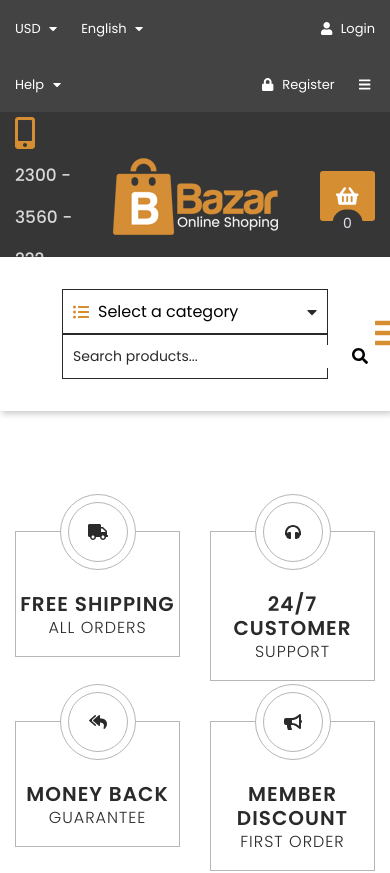
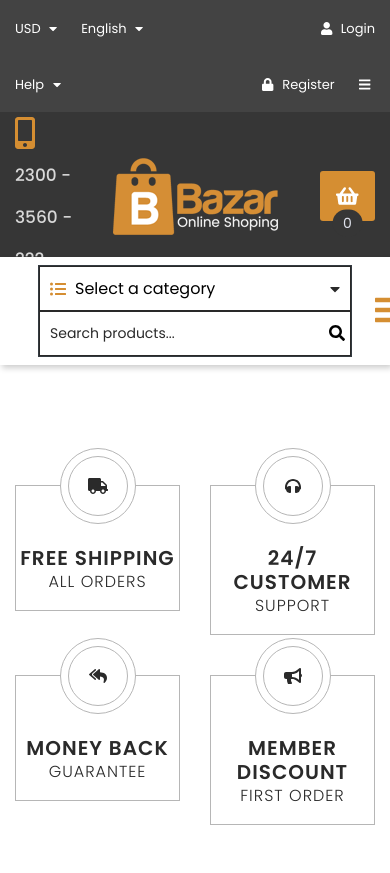
Before and after one commit to wierza/Team-project, a React (Create React App) app: page / in a window 390 px wide. Shown: the top 873 px of the page. Built offline with nearby package versions, Linux system fonts and the light colour scheme.

Commit message:
WDP230901-14 repair rwd on exactly 768 pixel

```diff
--- a/src/components/features/ProductSearch/ProductSearch.js
+++ b/src/components/features/ProductSearch/ProductSearch.js
@@ -7,7 +7,10 @@ import { faListUl, faSearch, faCaretDown } from '@fortawesome/free-solid-svg-ico
 import styles from './ProductSearch.module.scss';
 
 const ProductSearch = () => (
-  <form action='' className={styles.root}>
+  <form
+    action=''
+    className={`d-flex-column d-md-inline-flex m-2 border-dark   ${styles.root}`}
+  >
     <div className={styles.category}>
       <FontAwesomeIcon className={styles.icon} icon={faListUl} />
       <select name='' id=''>
--- a/src/components/features/ProductSearch/ProductSearch.module.scss
+++ b/src/components/features/ProductSearch/ProductSearch.module.scss
@@ -2,8 +2,8 @@
 
 .root {
   border: 1px solid $productSearchForm-border-color;
-  display: inline-flex;
-  height: 45px;
+  // display: inline-flex;
+  // height: 45px;
   color: $text-color;
 
   .category {
@@ -61,13 +61,8 @@
 
 @media (max-width: 768px) {
   .root {
-    display: flex;
-    flex-direction: column;
-    margin: 2rem;
-    height: 90px;
-    border: none;
-
-    .searchField, .category {
+    .searchField,
+    .category {
       border: 1px solid $productSearchForm-border-color;
       height: 45px;
     }
--- a/src/components/layout/MenuBar/MenuBar.js
+++ b/src/components/layout/MenuBar/MenuBar.js
@@ -13,7 +13,9 @@ const MenuBar = ({ children }) => {
   return (
     <div className={`position-relative p-0 p-sm-1 ${styles.root}`}>
       <div className='container'>
-        <div className='align-items-center d-flex flex-row flex-md-column-reverse flex-xl-row '>
+        <div
+          className={`align-items-center d-flex flex-row flex-md-column-reverse flex-xl-row ${styles.test}`}
+        >
           <div className='col'>
             <ProductSearch />
           </div>
--- a/src/components/layout/MenuBar/MenuBar.module.scss
+++ b/src/components/layout/MenuBar/MenuBar.module.scss
@@ -59,7 +59,7 @@
   }
 }
 
-@media (max-width: 768px) {
+@media (max-width: 767px) {
   .menu {
     position: absolute;
     z-index: 100;
@@ -72,3 +72,16 @@
     }
   }
 }
+@media (max-width: 767px) {
+  .menu {
+    position: absolute;
+    z-index: 100;
+    top: calc(72px + 1rem);
+    right: 0;
+
+    a {
+      width: 200px;
+      background-color: $mobile-menu-bg;
+    }
+  }
+}
```
